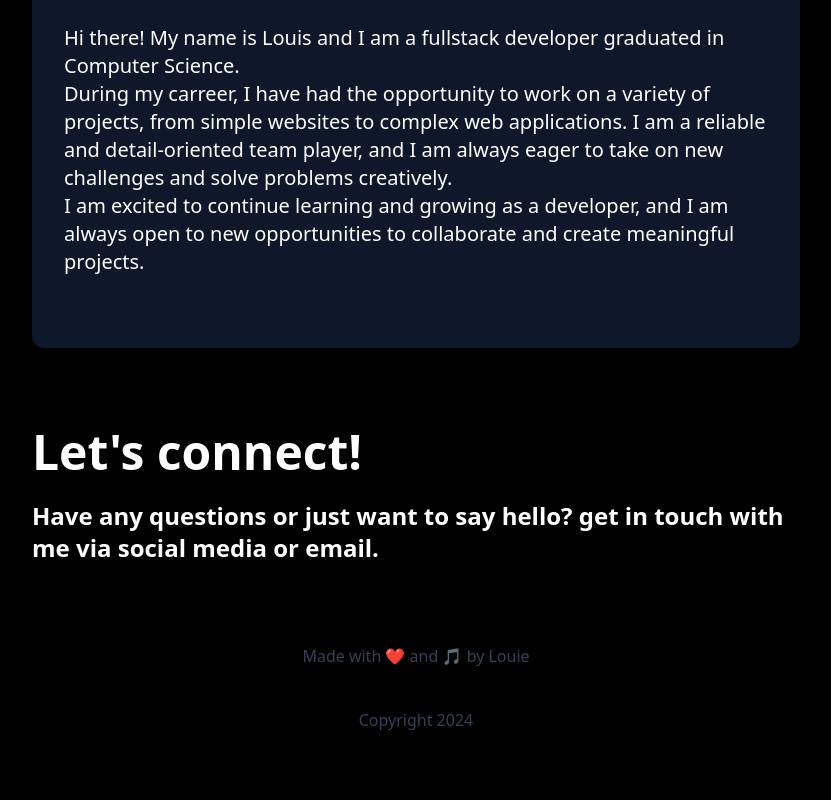
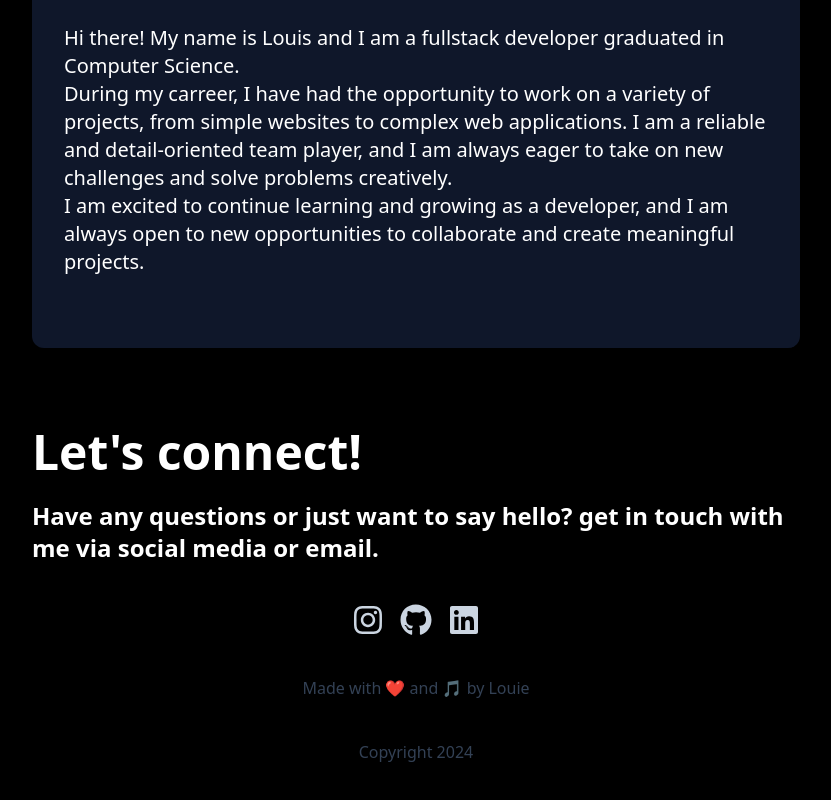
Before and after one commit to louiecodes/portfolio, a Vue app: page / in a window 1280 px wide. Shown: the part 1972-2772 px from the top of the page, without its empty margins (224-1055 px from the left). Before the commit the page ends 2744 px from the top, so only its background shows below. Built offline with nearby package versions, Linux system fonts and the light colour scheme.

Commit message:
Feat: Added social icons to footer

```diff
--- a/src/components/FooterComponent.vue
+++ b/src/components/FooterComponent.vue
@@ -1,27 +1,37 @@
 <template>
   <div class="container w-full md:max-w-3xl mx-auto">
     <div class="text-slate-300 flex space-x-4 justify-center">
-      <!-- <a
-          href="{link.url}"
-          target="_blank"
-          rel="noreferrer"
-          class="icon hover:text-white transition-transform duration-300 hover:scale-125"
-        >
-          {#if link.text === 'Github'}
-          <FaGithub />
-          {/if} {#if link.text === 'LinkedIn'}
-          <FaLinkedin />
-          {/if} {#if link.text === 'Instagram'}
-          <FaInstagram />
-          {/if} {#if link.text === 'Facebook'}
-          <FaFacebookSquare />
-          {/if}
-        </a> -->
+      <a
+        v-for="(item, index) in socialLinks"
+        :key="index"
+        :href="item.link"
+        target="_blank"
+        class="hover:text-white transition-transform duration-300 hover:scale-125"
+      >
+        <SocialIcon :title="item.title" />
+      </a>
     </div>
     <p class="text-slate-700 flex justify-center my-10">Made with ❤️ and 🎵 by Louie</p>
     <p class="text-slate-700 flex justify-center my-10">Copyright {{ date.getFullYear() }}</p>
   </div>
 </template>
 <script setup>
+import SocialIcon from './SocialIcon.vue';
+
 const date = new Date();
+
+const socialLinks = [
+  {
+    title: 'instagram',
+    link: 'https://instagram.com/louiewuzhere'
+  },
+  {
+    title: 'github',
+    link: 'https://github.com/louiecodes'
+  },
+  {
+    title: 'linkedin',
+    link: '#!'
+  }
+];
 </script>
--- /dev/null
+++ b/src/components/SocialIcon.vue
@@ -0,0 +1,37 @@
+<template>
+  <component :is="icon" class="icon" />
+</template>
+
+<script setup>
+import { computed } from 'vue';
+import InstagramIcon from './icons/InstagramIcon.vue';
+import GithubIcon from './icons/GithubIcon.vue';
+import LinkedInIcon from './icons/LinkedInIcon.vue';
+
+const props = defineProps({
+  title: {
+    type: String,
+    required: true
+  }
+});
+
+const icon = computed(() => {
+  switch (props.title) {
+    case 'instagram':
+      return InstagramIcon;
+    case 'github':
+      return GithubIcon;
+    case 'linkedin':
+      return LinkedInIcon;
+    default:
+      return null;
+  }
+});
+</script>
+
+<style scoped>
+.icon {
+  width: 32px;
+  height: 32px;
+}
+</style>
```
